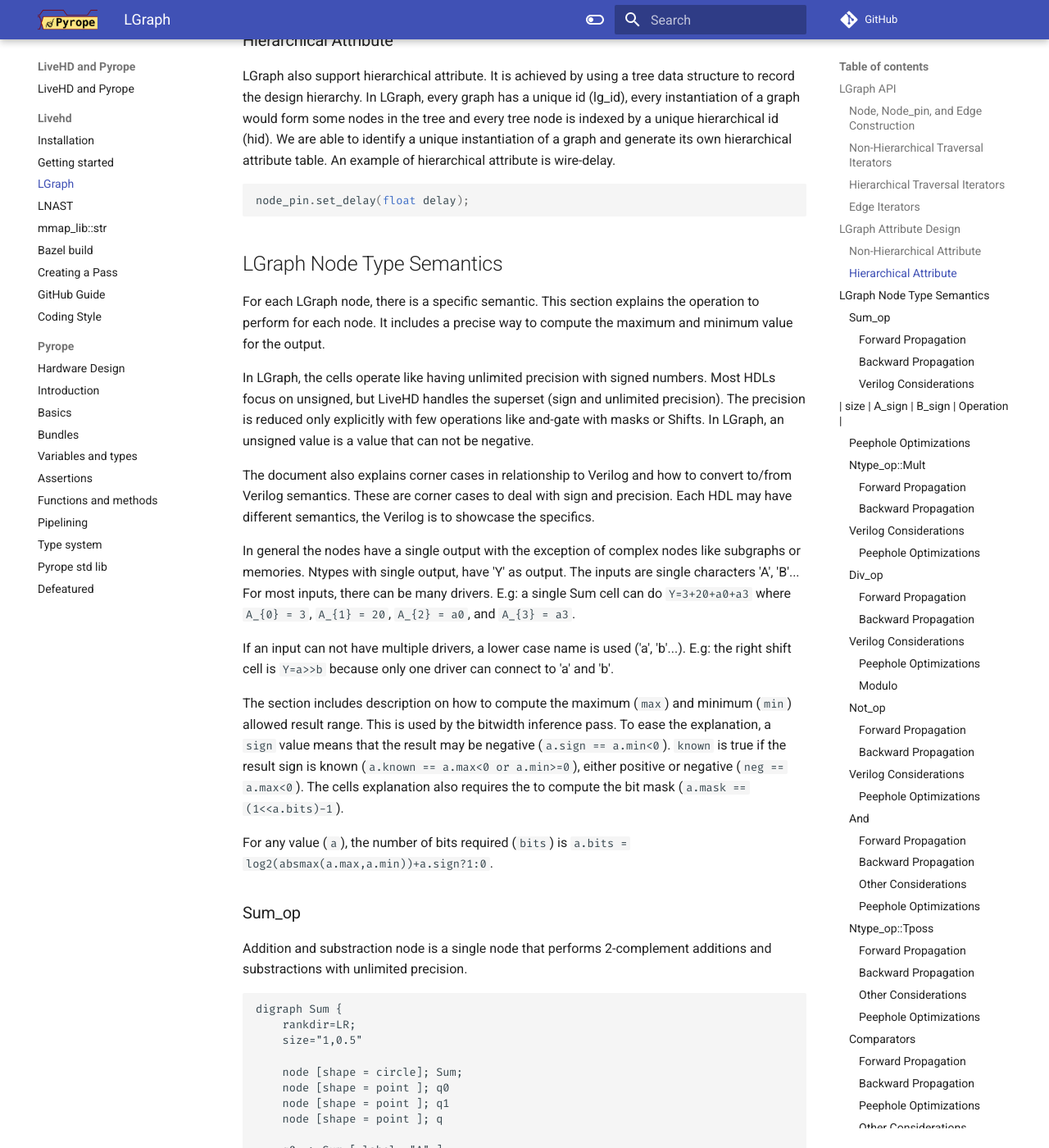
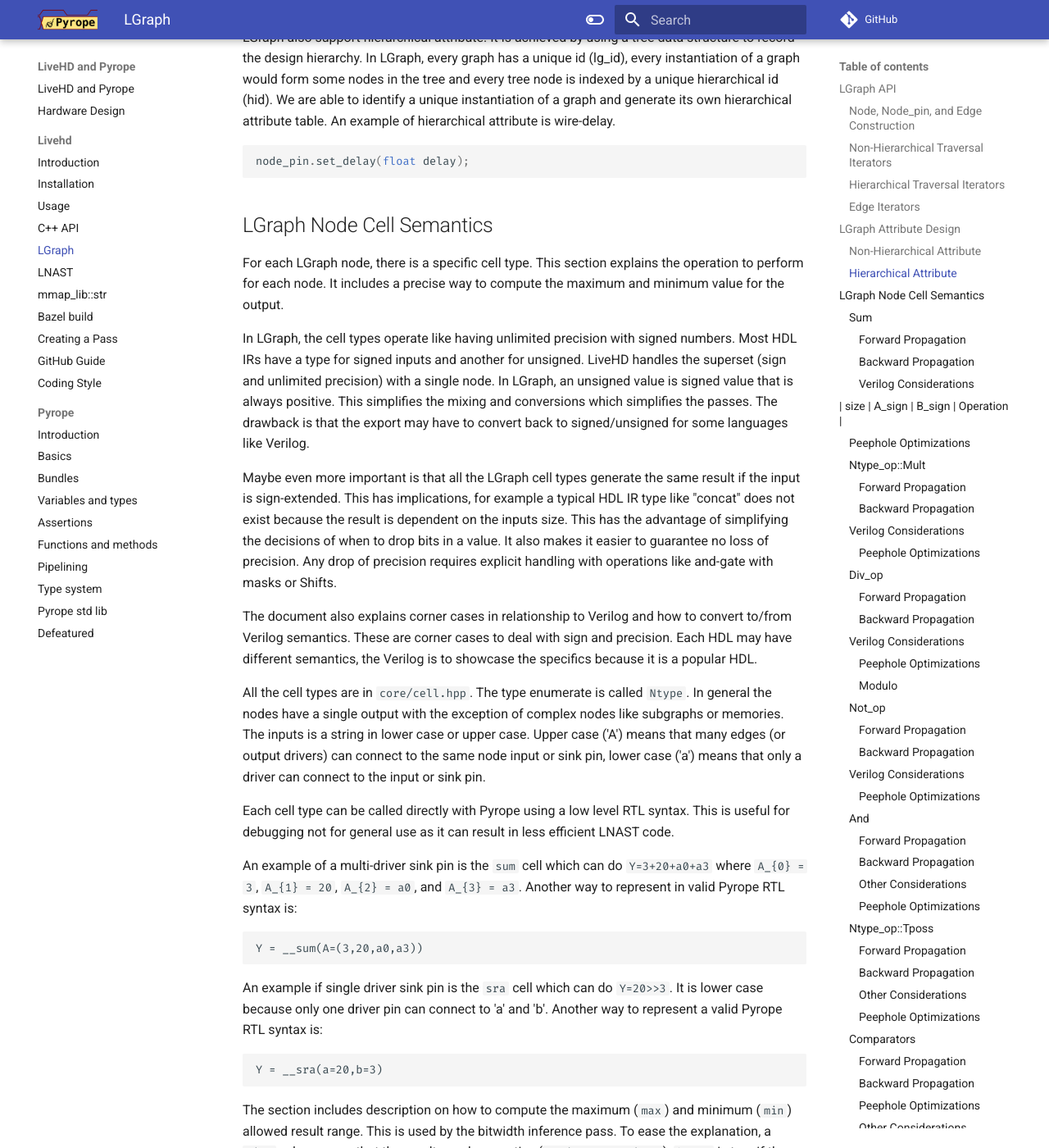
Before and after one commit to masc-ucsc/docs, an MkDocs documentation site: the page built from docs/livehd/05-lgraph.md, in a window 1280 px wide and 1400 px high, scrolled down 4449 px. Shown: the whole window at 82% size. Built offline with MkDocs 1.6.1 and Material for MkDocs 9.7.7, drawn with Linux system fonts in a browser that asks for light colours; comment, search, counter and statistics services are not loaded; some of the changed text lies outside the part shown.

Commit message:
reorg files start pass on LiveHD

````diff
--- a/docs/livehd/01-usage.md
+++ b/docs/livehd/02-usage.md
@@ -1,4 +1,4 @@
-# Getting started
+# Usage
 
 This is a high level description of how to use LiveHD.
 
--- a/docs/livehd/02-lgraph.md
+++ b/docs/livehd/05-lgraph.md
@@ -1,31 +1,39 @@
 # LGraph
 
-!!!WARNING
-   This document is not updated to the latest changes
+!!! Warning
+    LiveHD is beta under active development and we keep improving the
+    API. Semantic versioning is a 0.+, significant API changes are expect.
 
-LGraph is the graph-based data structure used inside LiveHD. Together with
-LNAST, it is one of the key data structures.
+
 
 The LGraph can be built directly with passes like Yosys, or through LNAST to
 LGraph translations. The LNAST builds a gated-SSA which is translated to
 LGraph. Understanding the LGraph is needed if you want to build a LiveHD pass.
 
+
+LGraph is a graph or netlist where each vertex is called a node, and it has a
+cell type and a set of input/output pins.
+
+
 ## LGraph API
 
-A single LGraph represents a single netlist module. LGraph is composed of nodes,
-node pins, edges and tables of attributes. An LGraph node is affiliated with a
-node type and each type defines different amounts of input and output node pins.
-For example, a node can have 3 input ports and 2 output pins. Each of the
-input/output pins can have many edges to other graph nodes. Every node pin has
-an affiliated node pid. In the code, every node_pin has a `Port_ID`.
+A single LGraph represents a single netlist module. LGraph is composed of
+nodes, node pins, edges, cell types, and tables of attributes. An LGraph node
+is affiliated with a cell node type and each type defines different amounts of input
+and output node pins. For example, a node can have 3 input ports and 2 output
+pins. Each of the input/output pins can have many edges to other graph nodes.
+Every node pin has an affiliated node pid. In the code, every node_pin has a
+`Port_ID`.
 
-A pair of driver pin and sink pin constitutes an edge. In the
-following API example, an edge is connected from a driver pin (pid1) to a sink
-pin (pid3). The bitwidth of the driver pin determines the edge bitwidth.
+
+A pair of driver pin and sink pin constitutes an edge. In the following API
+example, an edge is connected from a driver pin (pid1) to a sink pin (pid3).
+The bitwidth of the driver pin determines the edge bitwidth.
+
 
 ### Node, Node_pin, and Edge Construction
 
-- create node
+- create a node without associated type (edges can not be created until a type is associated)
 
 ```cpp
 new_node = lg->create_node()
@@ -64,14 +72,8 @@
 - setup driver pin for pin_x of a node
 
 ```cpp
-driver_pin = new_node.setup_driver_pin(pid)
+driver_pin = new_node.setup_driver_pin("some_name")
 //note: when you know the pid, same as sink_pin
-```
-
-- get the pid value of a node_pin object
-
-```cpp
-node_pin.get_pid()
 ```
 
 - add an edge between driver_pin and sink_pin
@@ -245,60 +247,86 @@
 node_pin.set_delay(float delay);
 ```
 
-## LGraph Node Type Semantics
+## LGraph Node Cell Semantics
 
-For each LGraph node, there is a specific semantic. This section explains the
+For each LGraph node, there is a specific cell type. This section explains the
 operation to perform for each node. It includes a precise way to compute the
 maximum and minimum value for the output.
 
-In LGraph, the cells operate like having unlimited precision with signed
-numbers. Most HDLs focus on unsigned, but LiveHD handles the superset (sign and
-unlimited precision). The precision is reduced only explicitly with few
-operations like and-gate with masks or Shifts. In LGraph, an unsigned value is
-a value that can not be negative.
+
+In LGraph, the cell types operate like having unlimited precision with signed
+numbers. Most HDL IRs have a type for signed inputs and another for unsigned.
+LiveHD handles the superset (sign and unlimited precision) with a single node.
+In LGraph, an unsigned value is signed value that is always positive. This
+simplifies the mixing and conversions which simplifies the passes. The drawback
+is that the export may have to convert back to signed/unsigned for some
+languages like Verilog.
+
+
+Maybe even more important is that all the LGraph cell types generate the same
+result if the input is sign-extended. This has implications, for example a
+typical HDL IR type like "concat" does not exist because the result is
+dependent on the inputs size. This has the advantage of simplifying the
+decisions of when to drop bits in a value. It also makes it easier to guarantee
+no loss of precision. Any drop of precision requires explicit handling with
+operations like and-gate with masks or Shifts.
+
 
 The document also explains corner cases in relationship to Verilog and how to
 convert to/from Verilog semantics. These are corner cases to deal with sign and
 precision. Each HDL may have different semantics, the Verilog is to showcase
-the specifics.
+the specifics because it is a popular HDL.
 
-In general the nodes have a single output with the exception of complex nodes
-like subgraphs or memories. Ntypes with single output, have 'Y' as output. The
-inputs are single characters 'A', 'B'... For most inputs, there can be many
-drivers. E.g: a single Sum cell can do `Y=3+20+a0+a3` where `A_{0} = 3`, `A_{1} = 20`, `A_{2} = a0`, and `A_{3} = a3`.
 
-If an input can not have multiple drivers, a lower case name is used ('a',
-'b'...). E.g: the right shift cell is `Y=a>>b` because only one driver can
-connect to 'a' and 'b'.
+All the cell types are in `core/cell.hpp`. The type enumerate is called
+`Ntype`. In general the nodes have a single output with the exception of
+complex nodes like subgraphs or memories. The inputs is a string in lower case
+or upper case. Upper case ('A') means that many edges (or output drivers) can
+connect to the same node input or sink pin, lower case ('a') means that only a
+driver can connect to the input or sink pin.
+
+
+Each cell type can be called directly with Pyrope using a low level RTL syntax.
+This is useful for debugging not for general use as it can result in less
+efficient LNAST code.
+
+An example of a multi-driver sink pin is the `sum` cell which can do `Y=3+20+a0+a3`
+where `A_{0} = 3`, `A_{1} = 20`, `A_{2} = a0`, and `A_{3} = a3`. Another way to
+represent in valid Pyrope RTL syntax is:
+
+```
+Y = __sum(A=(3,20,a0,a3))
+```
+
+An example if single driver sink pin is the `sra` cell which can do `Y=20>>3`.
+It is lower case because only one driver pin can connect to 'a' and 'b'. Another way
+to represent a valid Pyrope RTL syntax is:
+
+```
+Y = __sra(a=20,b=3)
+```
 
 The section includes description on how to compute the maximum (`max`) and
 minimum (`min`) allowed result range. This is used by the bitwidth inference
 pass. To ease the explanation, a `sign` value means that the result may be
 negative (`a.sign == a.min<0`). `known` is true if the result sign is known
-(`a.known == a.max<0 or a.min>=0`), either positive or negative (`neg == a.max<0`). The cells explanation also requires the to compute the bit mask
+(`a.known == a.max<0 or a.min>=0`), either positive or negative (`neg ==
+a.max<0`). The cells explanation also requires the to compute the bit mask
 (`a.mask == (1<<a.bits)-1`).
 
-For any value (`a`), the number of bits required (`bits`) is `a.bits = log2(absmax(a.max,a.min))+a.sign?1:0`.
+For any value (`a`), the number of bits required (`bits`) is `a.bits = log2(absmax(a.max,a.min))+1`.
 
-### Sum_op
+### Sum
 
-Addition and substraction node is a single node that performs 2-complement
-additions and substractions with unlimited precision.
+Addition and substraction node is a single cell Ntype that performs
+2-complement additions and substractions with unlimited precision.
 
-```{.graph .center caption="Sum LGraph Node."}
-digraph Sum {
-    rankdir=LR;
-    size="1,0.5"
-
-    node [shape = circle]; Sum;
-    node [shape = point ]; q0
-    node [shape = point ]; q1
-    node [shape = point ]; q
-
-    q0 -> Sum [ label ="A" ];
-    q1 -> Sum [ label ="B" ];
-    Sum  -> q [ label = "Y" ];
-}
+``` mermaid
+graph LR
+    cell  --Y--> c(fa:fa-spinner)
+    a(fa:fa-spinner) --A--> cell[Sum]:::cell
+    b(fa:fa-spinner) --B--> cell
+    classDef cell stroke-width:3px
 ```
 
 If the inputs do not have the same size, they are extended (sign or unsigned)
--- a/mkdocs.yml
+++ b/mkdocs.yml
@@ -26,6 +26,7 @@
         name: Switch to dark mode
 
 markdown_extensions:
+  - attr_list
   - pymdownx.arithmatex:
       generic: true
   - def_list
````
Also changed, not shown: other parts of docs/livehd/05-lgraph.md (+1 -1 lines), docs/index.md (+9 -1 lines), docs/livehd/00-intro.md (added, +34 -0 lines), docs/livehd/04-api.md (added, +42 -0 lines), docs/pyrope/04-variables.md (+20 -13 lines), docs/00-hwdesign.md (renamed from docs/pyrope/00-hwdesign.md), docs/assets/images/livehd.svg (added), docs/livehd/06-lnast.md (renamed from docs/livehd/03-lnast.md), docs/livehd/07-mmapstr.md (renamed from docs/livehd/03c-mmapstr.md), docs/livehd/10-bazel.md (renamed from docs/livehd/04a-bazel.md), docs/livehd/11-pass.md (renamed from docs/livehd/04b-pass.md), docs/livehd/12-github.md (renamed from docs/livehd/04c-github.md), docs/livehd/13-style.md (renamed from docs/livehd/04d-style.md).
